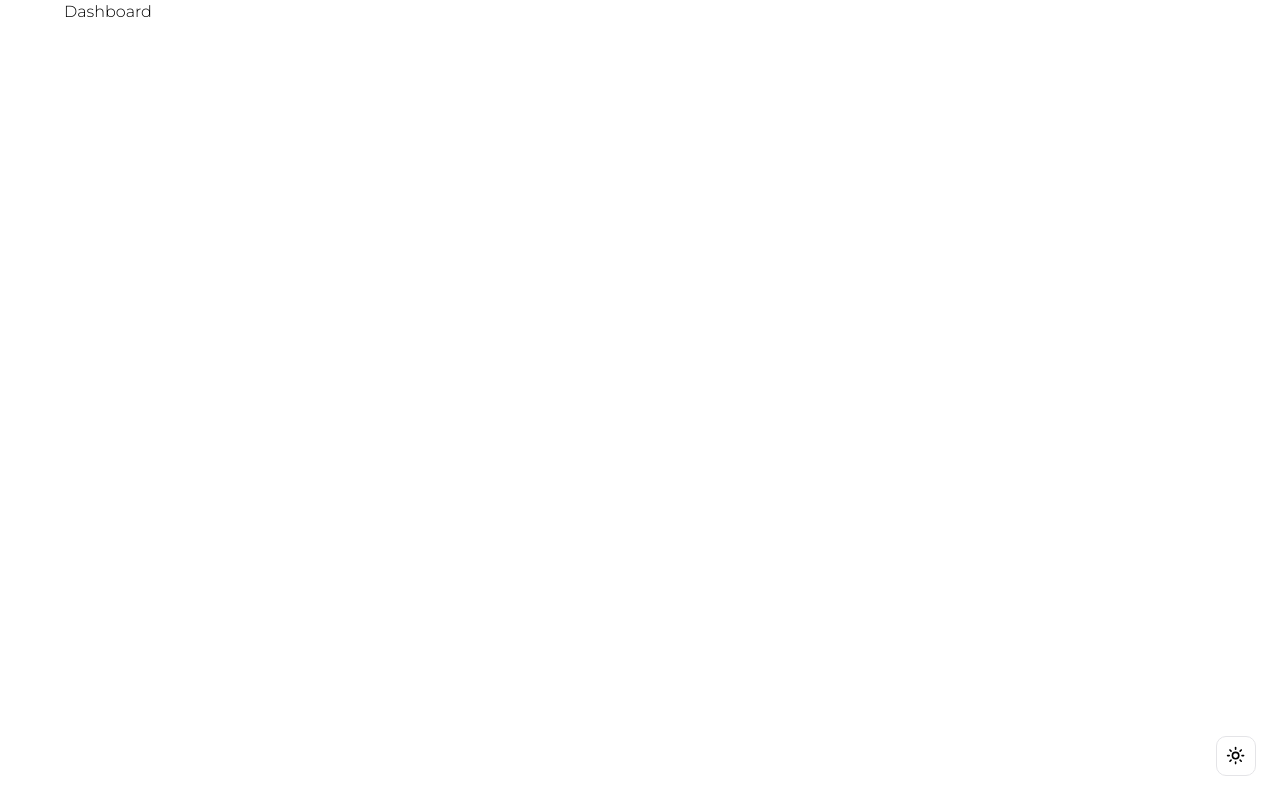
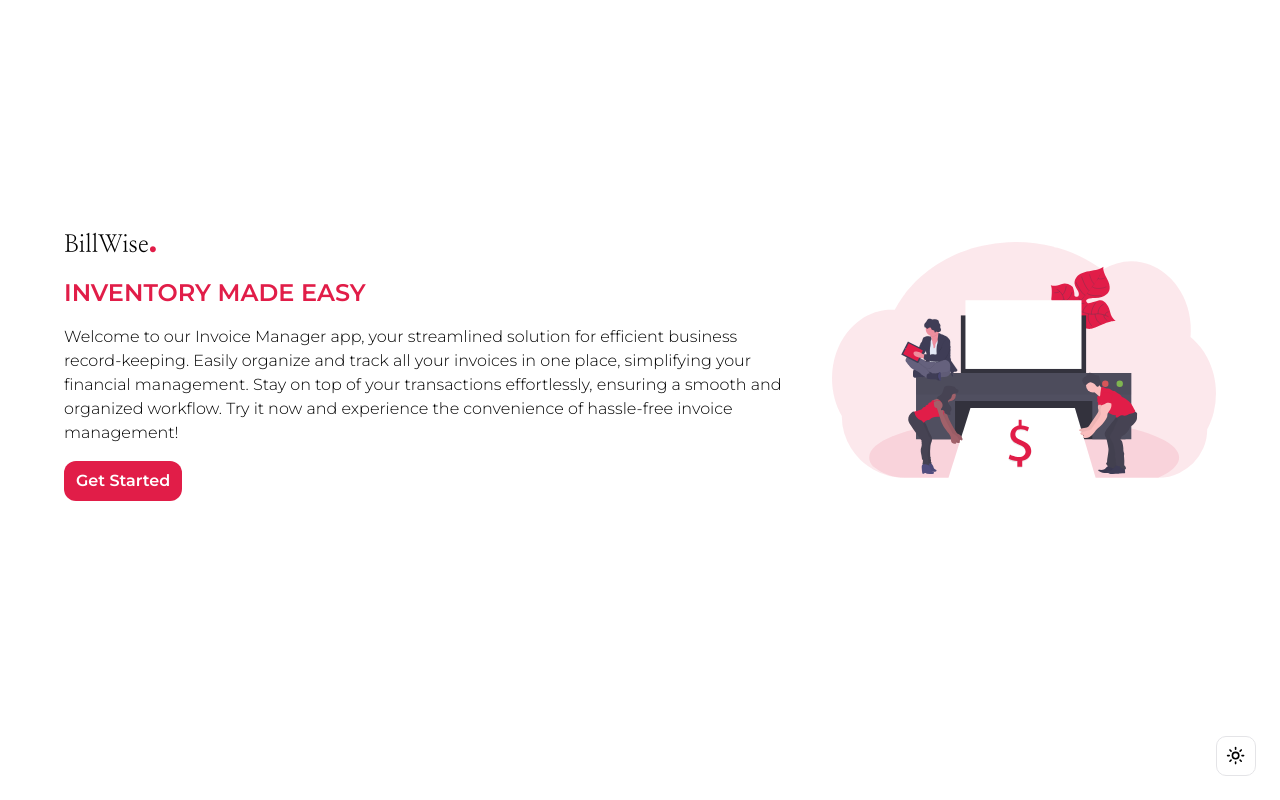
Before and after one commit to Shreedhar03/ProForma, a Next.js app: page / in a window 1280 px wide. Built offline with nearby package versions, Linux system fonts and the light colour scheme.

Commit message:
home page and customers list

```diff
--- a/app/dashboard/Sidenav.tsx
+++ b/app/dashboard/Sidenav.tsx
@@ -17,7 +17,7 @@ export default function Sidenav() {
             <nav className='h-screen flex flex-col justify-between fixed left-0 top-0 py-4 px-6 -translate-x-[300px] transition-transform md:translate-x-0 md:w-64 border-r border-r-secondary'>
                 <section className='flex flex-col gap-10'>
 
-                    <Link href={'/'} className="logo text-2xl border-b-[3px] border-b-primary text-left">BillWise<span className="text-primary text-4xl font-semibold">.</span></Link>
+                    <Link href={'/dashboard'} className="logo text-2xl border-b-[3px] border-b-primary text-left">BillWise<span className="text-primary text-4xl font-semibold">.</span></Link>
 
                     <div className='text-xl flex flex-col gap-4 w-full md:w-4/5'>
                         {
--- a/app/dashboard/customers/page.tsx
+++ b/app/dashboard/customers/page.tsx
@@ -1,9 +1,28 @@
+import Image from 'next/image'
+import { fetchCustomers } from '../../../lib/data'
 import React from 'react'
 
-export default function page() {
+export default async function page() {
+    const customers = await fetchCustomers()
+    console.log("customers", customers)
     return (
-        <section>
-            Customers
+        <section className='flex flex-col gap-4'>
+            <h2 className='text-xl'>Customers</h2>
+            <div className='flex gap-2 flex-wrap'>
+                {
+                    customers.map(cus => {
+                        return (
+                            <div key={cus.id} className='flex flex-col items-center bg-secondary p-6 rounded-md w-52'>
+                                <Image src={cus.image_url} width={70} height={70} className='rounded-full'/>
+                                <div className='mt-3'>
+                                    <p className='leading-5 font-medium text-lg text-primary text-center'>{cus.name}</p>
+                                    <p className='leading-5 text-muted-foreground text-base text-center'>{cus.email}</p>
+                                </div>
+                            </div>
+                        )
+                    })
+                }
+            </div>
         </section>
     )
 }
--- a/app/dashboard/invoices/page.tsx
+++ b/app/dashboard/invoices/page.tsx
@@ -21,9 +21,9 @@ export default async function Page({ searchParams }: { searchParams?: { query?:
       <div className="flex w-full items-center justify-between">
         <h1 className={`text-2xl`}>Invoices</h1>
       </div>
-      <div className="mt-4 flex items-center justify-start gap-2 md:mt-8">
+      <CreateInvoice />
+      <div className="flex items-center justify-start gap-2 md:mt-8">
         <Search placeholder="Search invoices..." />
-        <CreateInvoice />
       </div>
       {/* <Suspense key={query + currentPage} fallback={<InvoicesTableSkeleton />}> */}
       <Table query={query} currentPage={currentPage} />
--- a/app/login/page.tsx
+++ b/app/login/page.tsx
@@ -1,4 +1,5 @@
 import LoginForm from '@/app/ui/login-form';
+import Link from 'next/link';
 
 export default function LoginPage() {
     return (
@@ -6,9 +7,9 @@ export default function LoginPage() {
             <div className="relative mx-auto flex w-full max-w-[400px] flex-col space-y-2.5 p-4 md:-mt-32">
                 <div className="flex h-16 w-full items-end rounded-lg bg-secondary border border-primary p-3 md:h-36">
                     <div className="w-32 md:w-36">
-                        <p className='logo text-lg'>
+                        <Link href={'/'} className='logo text-lg'>
                             BillWise<span className='text-primary font-semibold'>.</span>
-                        </p>
+                        </Link>
                     </div>
                 </div>
                 <LoginForm />
--- a/app/not-found.tsx
+++ b/app/not-found.tsx
@@ -4,7 +4,7 @@ import React from 'react'
 export default function GeneralNotFound() {
   return (
     <div className='h-[65vh] flex flex-col items-center justify-center gap-6'>
-      <p className='text-secondary text-3xl'>404 | Page not found</p>
+      <p className='text-secondary-foreground text-3xl'>404 | Page not found</p>
       <Link href={'/'} className='bg-primary text-white py-2 px-3 text-sm rounded-lg'>Back to Home</Link>
     </div>
   )
--- a/app/page.tsx
+++ b/app/page.tsx
@@ -1,13 +1,20 @@
 import { ModeToggler } from "@/components/ModeToggler"
 import Image from "next/image"
 import Link from "next/link"
+import home from '../public/home.svg'
 
 export default function Home() {
   return (
     <>
-     <main className='max-w-6xl mx-auto'>
-      <Link href={'dashboard'}>Dashboard</Link>
-    </main>
+      <main className='max-w-6xl mx-12 xl:mx-auto flex md:flex-row flex-col items-center justify-center gap-12 h-[90vh]'>
+        <div className="flex flex-col gap-4 items-start">
+          <h1 className="logo text-2xl ">BillWise<span className="text-primary text-4xl font-semibold">.</span></h1>
+          <h3 className="text-2xl font-semibold text-primary">INVENTORY MADE EASY</h3>
+          <p>Welcome to our Invoice Manager app, your streamlined solution for efficient business record-keeping. Easily organize and track all your invoices in one place, simplifying your financial management. Stay on top of your transactions effortlessly, ensuring a smooth and organized workflow. Try it now and experience the convenience of hassle-free invoice management!</p>
+          <Link href={'dashboard'} className="bg-primary text-background font-semibold px-3 py-2 rounded-lg">Get Started</Link>
+        </div>
+        <Image src={home} alt="home" className="w-96" />
+      </main>
 
     </>
   )
--- a/app/ui/invoices/buttons.tsx
+++ b/app/ui/invoices/buttons.tsx
@@ -6,9 +6,9 @@ export function CreateInvoice() {
   return (
     <Link
       href="/dashboard/invoices/create"
-      className="flex h-10 items-center rounded-lg bg-primary px-4"
+      className="mt-2 flex py-1 items-center rounded-lg bg-primary text-background font-semibold px-3 w-[122px]"
     >
-      <p className='pr-2'>Add new</p>
+      <p className='pr-1 font-semibold'>Add new</p>
       <PlusIcon className="h-5" />
     </Link>
   );
--- a/app/ui/login-form.tsx
+++ b/app/ui/login-form.tsx
@@ -84,7 +84,7 @@ export default function LoginForm() {
 function LoginButton() {
     const { pending } = useFormStatus();
     return (
-        <Button className="mt-4 w-full bg-primary" aria-disabled={pending}>
+        <Button className="mt-4 w-full bg-primary text-background font-semibold" aria-disabled={pending}>
             Log in <ArrowRightIcon className="ml-auto h-5 w-5" />
         </Button>
     );
--- a/lib/data.ts
+++ b/lib/data.ts
@@ -186,7 +186,9 @@ export async function fetchCustomers() {
     const data = await sql<CustomerField>`
       SELECT
         id,
-        name
+        name,
+        email,
+        image_url
       FROM customers
       ORDER BY name ASC
     `;
```
Also changed, not shown: auth.config.ts (+6 -1 lines), public/home.svg (added).
